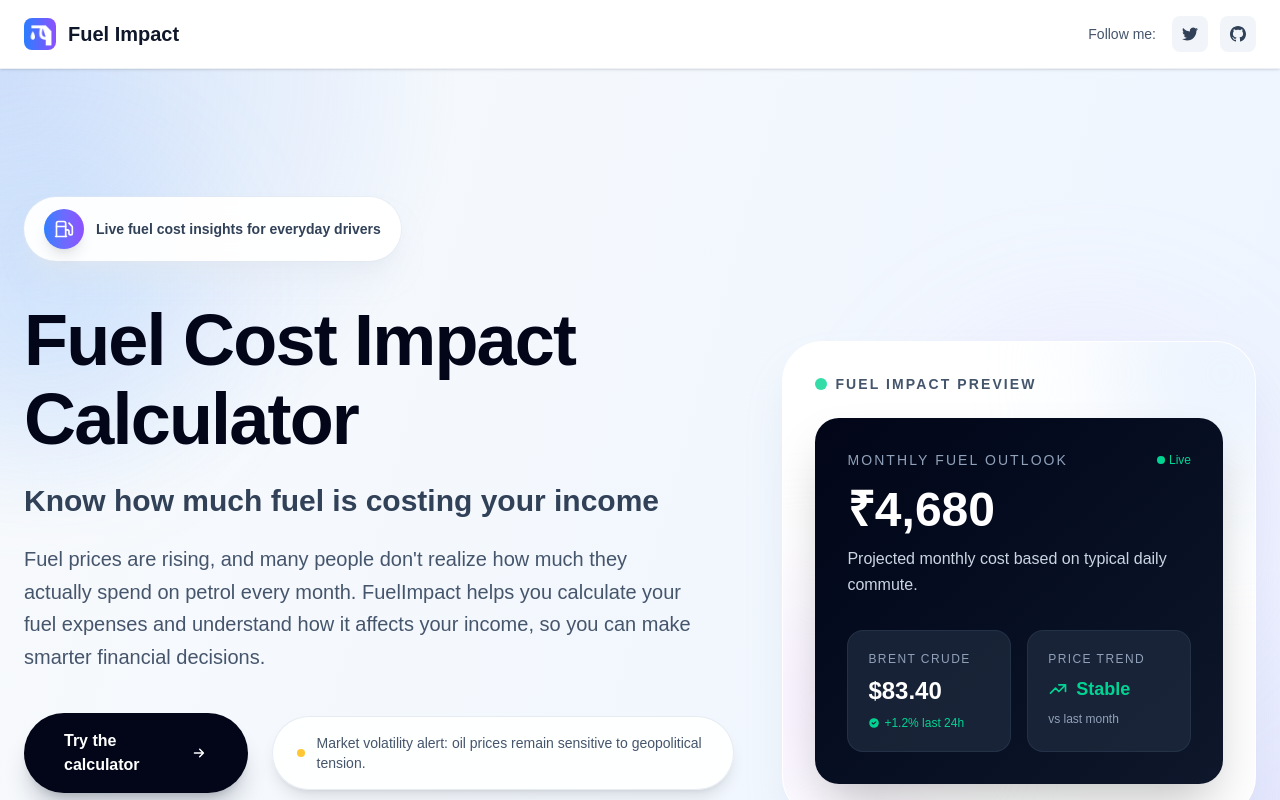
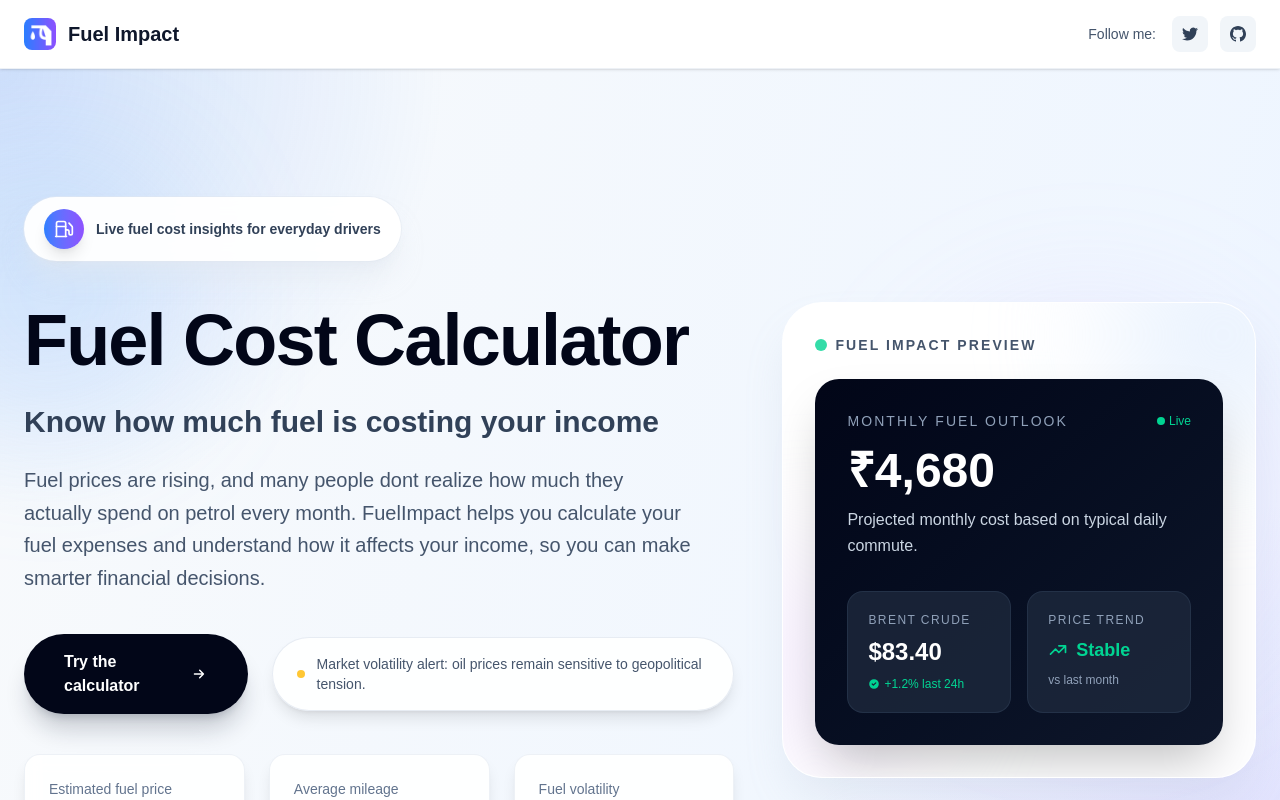
Before and after one commit to iamprashanthks/fuel-impact, a Next.js app: page / in a window 1280 px wide. Shown: the top 800 px of the page. Built offline with nearby package versions, Linux system fonts and the light colour scheme.

Commit message:
Update layout and page components

```diff
--- a/app/layout.tsx
+++ b/app/layout.tsx
@@ -15,15 +15,15 @@ const geistMono = Geist_Mono({
 
 export const metadata: Metadata = {
   metadataBase: new URL("https://fuel-impact.vercel.app"),
-  title: "Fuel Cost Impact Calculator (India 2026) – Know Your Monthly Petrol Expense",
+  title: "Fuel Cost Calculator (India 2026) – Know Your Monthly Petrol Expense",
   description: "Calculate your daily, monthly, and yearly fuel cost instantly. Discover how much of your income goes to petrol and get smart insights to reduce expenses. Free tool for India 2026.",
-  keywords: "fuel cost calculator india, petrol expense calculator, fuel impact on salary, monthly fuel cost, petrol price impact",
-  authors: [{ name: "Prashanth" }],
+  keywords: "fuel cost calculator, fuel cost calculator india, petrol expense calculator, fuel impact on salary, monthly fuel cost, petrol price impact",
+  authors: [{ name: "Prashanth ks" }],
   icons: {
     icon: "/favicon.ico",
   },
   openGraph: {
-    title: "Fuel Cost Impact Calculator",
+    title: "Fuel Cost Calculator",
     description: "Calculate your fuel expenses and see how it affects your income",
     type: "website",
     url: "https://fuel-impact.vercel.app/",
@@ -65,7 +65,7 @@ export default function RootLayout({
               "operatingSystem": "Web",
               "author": {
                 "@type": "Person",
-                "name": "Prashanth"
+                "name": "Prashanth ks"
               }
             })
           }}
--- a/app/page.tsx
+++ b/app/page.tsx
@@ -67,13 +67,13 @@ export default function Home() {
 
               <div className="space-y-6">
                 <h1 className="text-5xl md:text-6xl lg:text-7xl font-bold tracking-tight text-slate-950 leading-[1.1]">
-                  Fuel Cost Impact Calculator
+                  Fuel Cost Calculator
                 </h1>
                 <h2 className="text-2xl md:text-3xl font-semibold text-slate-700">
                   Know how much fuel is costing your income
                 </h2>
                 <p className="text-xl text-slate-600 max-w-2xl leading-relaxed">
-                  Fuel prices are rising, and many people don't realize how much they actually spend on petrol every month. FuelImpact helps you calculate your fuel expenses and understand how it affects your income, so you can make smarter financial decisions.
+                  Fuel prices are rising, and many people dont realize how much they actually spend on petrol every month. FuelImpact helps you calculate your fuel expenses and understand how it affects your income, so you can make smarter financial decisions.
                 </p>
               </div>
 
```
